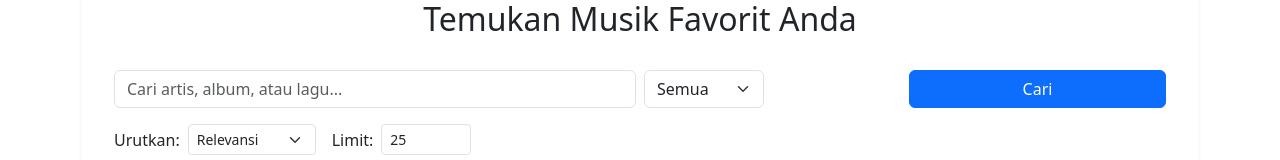
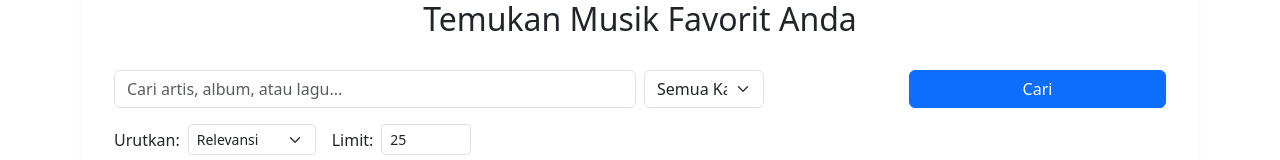
Before and after one commit to 157-Fadina/uts-pemweb-123140157, a React (Vite) app in the folder my-app/: page / in a window 1280 px wide. Shown: the part 620-780 px from the top of the page. Built offline with nearby package versions, Linux system fonts and the light colour scheme.

Commit message:
membuat pencarian pada drop type bisa berfungsi

```diff
--- a/my-app/src/App.css
+++ b/my-app/src/App.css
@@ -1,8 +1,7 @@
-/* === GLOBAL STYLE === */
 body {
   font-family: sans-serif;
   margin: 0;
-  background-color: #3b363c;
+  background-color: #c7c7c7;
 }
 
 .container {
@@ -11,7 +10,6 @@ body {
   padding: 0 15px;
 }
 
-/* === HEADER / NAVBAR === */
 .main-bar {
   background-color: #4a3c5c;
   color: white;
@@ -100,14 +98,13 @@ body {
 
 .results-grid-container {
   display: grid;
-  /* Membuat kolom yang responsif secara otomatis */
   grid-template-columns: repeat(auto-fill, minmax(300px, 1fr));
   gap: 1.25rem; /* Jarak antar kartu */
   margin-top: 1.5rem;
 }
 
 .song-card {
-  background-color: #4a3c5c; /* Warna ungu dari gambar */
+  background-color: #4a3c5c;
   border-radius: 12px;
   padding: 1rem;
   color: white;
@@ -129,12 +126,12 @@ body {
   height: 80px;
   border-radius: 8px;
   object-fit: cover;
-  flex-shrink: 0; /* Mencegah gambar menyusut */
+  flex-shrink: 0;
 }
 
 .song-card-info {
   flex-grow: 1;
-  min-width: 0; /* Trik agar text-overflow berfungsi */
+  min-width: 0;
 }
 
 .song-card-title {
@@ -142,7 +139,7 @@ body {
   font-weight: bold;
   white-space: nowrap;
   overflow: hidden;
-  text-overflow: ellipsis; /* Memberi ... jika teks terlalu panjang */
+  text-overflow: ellipsis;
   margin-bottom: 0.25rem;
 }
 
@@ -187,22 +184,19 @@ body {
   background-color: rgba(255, 255, 255, 0.2);
 }
 
-/* Memperbaiki warna teks 'Hasil Pencarian' yang pudar */
 .results-container h3.text-light {
   color: white !important;
 }
 
-/* Placeholder agar lebih jelas */
 .results-placeholder {
   color: #888;
   font-size: 1.2rem;
   margin-top: 3rem;
 }
 
-/* Audio player tersembunyi */
 .main-audio-player {
   position: fixed;
-  bottom: -100px; /* Sembunyikan di luar layar */
+  bottom: -100px;
   left: 0;
   width: 100%;
   z-index: 1000;
@@ -215,7 +209,7 @@ body {
 
 .skeleton-box,
 .skeleton-line {
-  background-color: #3a3a3a; /* Warna dasar skeleton */
+  background-color: #3a3a3a;
   background-image: linear-gradient(
     90deg,
     #3a3a3a 0%,
@@ -224,7 +218,6 @@ body {
   );
   background-size: 200% 100%;
   border-radius: 4px;
-  /* Animasi shimmer baru */
   animation: shimmer 1.5s ease-in-out infinite;
 }
 
@@ -249,7 +242,6 @@ body {
   border-radius: 50%;
 }
 
-/* === RESPONSIVE DESIGN === */
 @media (max-width: 768px) {
   .input-group {
     flex-direction: column;
@@ -262,7 +254,7 @@ body {
   }
 
   .media-type-select {
-    max-width: 100%; /* full width di layar kecil */
+    max-width: 100%;
   }
 
   .sort-controls {
--- a/my-app/src/components/LoadingGrid.jsx
+++ b/my-app/src/components/LoadingGrid.jsx
@@ -1,8 +1,6 @@
 import React from 'react';
-// 1. Ganti import ini
 import PlaceholderCard from './PlaceholderCard.jsx';
 
-// 2. Ganti nama fungsi ini
 function LoadingGrid() {
   const skeletonCount = Array(8).fill(0);
 
@@ -12,7 +10,6 @@ function LoadingGrid() {
 
       <div className="results-grid-container">
         {skeletonCount.map((_, index) => (
-          // 3. Ganti nama komponen ini
           <PlaceholderCard key={index} />
         ))}
       </div>
@@ -20,5 +17,4 @@ function LoadingGrid() {
   );
 }
 
-// 4. Ganti nama export ini
 export default LoadingGrid;
--- a/my-app/src/components/PlaceholderCard.jsx
+++ b/my-app/src/components/PlaceholderCard.jsx
@@ -1,10 +1,8 @@
 import React from 'react';
 
-// Ganti nama fungsi ini
 function PlaceholderCard() {
   return (
     <div className="song-card skeleton">
-      {/* ... (kode skeleton-box Anda tetap sama) ... */}
       <div className="song-card-artwork skeleton-box"></div>
 
       <div className="song-card-info">
@@ -21,5 +19,4 @@ function PlaceholderCard() {
   );
 }
 
-// Ganti nama export ini
 export default PlaceholderCard;
--- a/my-app/src/components/ResultsTable.jsx
+++ b/my-app/src/components/ResultsTable.jsx
@@ -1,9 +1,4 @@
 import React from "react";
-// Hapus 'Row' dan 'Col' karena tidak terpakai di sini
-// import { Row, Col } from "react-bootstrap";
-
-// --- Komponen Kartu (desain baru) ---
-// 1. Terima 'playingTrackId' sebagai prop
 function SongCard({ track, onPlay, onAddToPlaylist, playingTrackId }) {
 
   const artwork = track.artworkUrl100 || 'https://placehold.co/100x100/4a3c5c/FFF?text=?';
@@ -17,10 +12,8 @@ function SongCard({ track, onPlay, onAddToPlaylist, playingTrackId }) {
     price = `$${track.collectionPrice}`;
   }
 
-  // 2. Modifikasi handlePlayClick
   const handlePlayClick = () => {
     if (track.previewUrl) {
-      // Kirim SELURUH objek 'track', bukan hanya URL-nya
       onPlay(track);
     } else {
       alert("Preview tidak tersedia untuk lagu ini.");
@@ -31,7 +24,6 @@ function SongCard({ track, onPlay, onAddToPlaylist, playingTrackId }) {
     onAddToPlaylist(track);
   };
 
-  // 3. Cek apakah lagu ini sedang diputar
   const isPlaying = (playingTrackId === track.trackId);
 
   return (
@@ -45,14 +37,12 @@ function SongCard({ track, onPlay, onAddToPlaylist, playingTrackId }) {
       <div className="song-card-actions">
         <button className="song-card-btn" title={isPlaying ? "Pause" : "Play"} onClick={handlePlayClick}>
 
-          {/* 4. Tampilkan ikon Play atau Pause berdasarkan state 'isPlaying' */}
           {isPlaying ? (
             // Ikon Pause (SVG)
             <svg width="16" height="16" viewBox="0 0 16 16" fill="currentColor" xmlns="http://www.w3.org/2000/svg">
               <path d="M 3 1 C 2.4477153 1 2 1.4477153 2 2 L 2 14 C 2 14.552285 2.4477153 15 3 15 L 6 15 C 6.5522847 15 7 14.552285 7 14 L 7 2 C 7 1.4477153 6.5522847 1 6 1 L 3 1 z M 10 1 C 9.4477153 1 9 1.4477153 9 2 L 9 14 C 9 14.552285 9.4477153 15 10 15 L 13 15 C 13.552285 15 14 14.552285 14 14 L 14 2 C 14 1.4477153 13.552285 1 13 1 L 10 1 z" />
             </svg>
           ) : (
-            // Ikon Play (SVG)
             <svg width="16" height="16" viewBox="0 0 16 16" fill="currentColor" xmlns="http://www.w3.org/2000/svg">
               <path d="M3 1.71399C3 1.05216 3.73117 0.624731 4.30154 0.957917L13.6985 6.24401C14.267 6.57606 14.267 7.42394 13.6985 7.75599L4.30154 13.0421C3.73117 13.3753 3 12.9478 3 12.286V1.71399Z"/>
             </svg>
@@ -69,13 +59,9 @@ function SongCard({ track, onPlay, onAddToPlaylist, playingTrackId }) {
   );
 }
 
-
-// --- Komponen Utama (menggantikan Table) ---
-// 5. Terima 'playingTrackId' dan teruskan ke SongCard
 function ResultsDisplay({ results, onPlay, onAddToPlaylist, playingTrackId }) {
   return (
     <section className="results-container">
-      {/* Judul ini sepertinya salah warna, harusnya 'text-light' di body gelap */}
       <h3 className="text-light mb-3">Hasil Pencarian</h3>
 
       <div className="results-grid-container">
@@ -85,7 +71,7 @@ function ResultsDisplay({ results, onPlay, onAddToPlaylist, playingTrackId }) {
             track={item}
             onPlay={onPlay}
             onAddToPlaylist={onAddToPlaylist}
-            playingTrackId={playingTrackId} // Teruskan prop
+            playingTrackId={playingTrackId}
           />
         ))}
       </div>
--- a/my-app/src/components/SearchForm.jsx
+++ b/my-app/src/components/SearchForm.jsx
@@ -39,7 +39,6 @@ function SearchForm({ onSearch }) {
             />
           </Col>
 
-          {/* PERBAIKAN: xs={15} diubah menjadi xs={12}. Grid Bootstrap hanya 12 kolom. */}
           <Col xs={12} md={3}>
             <Form.Select
               id="mediaType"
@@ -48,11 +47,12 @@ function SearchForm({ onSearch }) {
               value={mediaType}
               onChange={(e) => setMediaType(e.target.value)}
             >
-              <option value="all">Semua</option>
-              <option value="artwork">Artwork</option>
-              <option value="artist">Artis</option>
-              <option value="TrackName">Nama Track</option>
-              <option value="price">Harga</option>
+              <option value="all">Semua Kategori</option>
+              <option value="music">Musik</option>
+              <option value="movie">Film</option>
+              <option value_alias="podcast">Podcast</option>
+              <option value="musicVideo">Video Musik</option>
+              <option value="audiobook">Audiobook</option>
             </Form.Select>
           </Col>
 
```
Also changed, not shown: my-app/src/App.jsx (+7 -19 lines).
